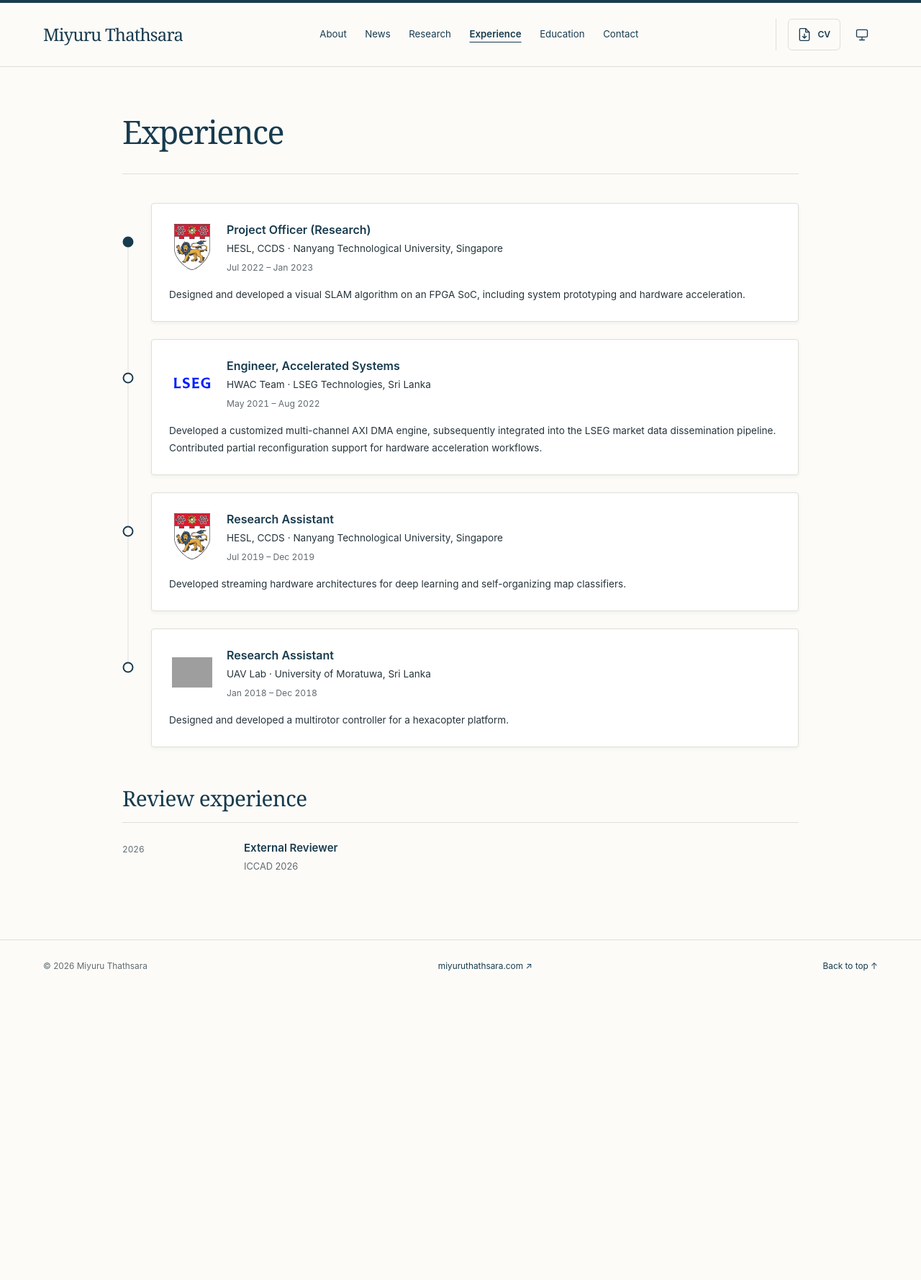
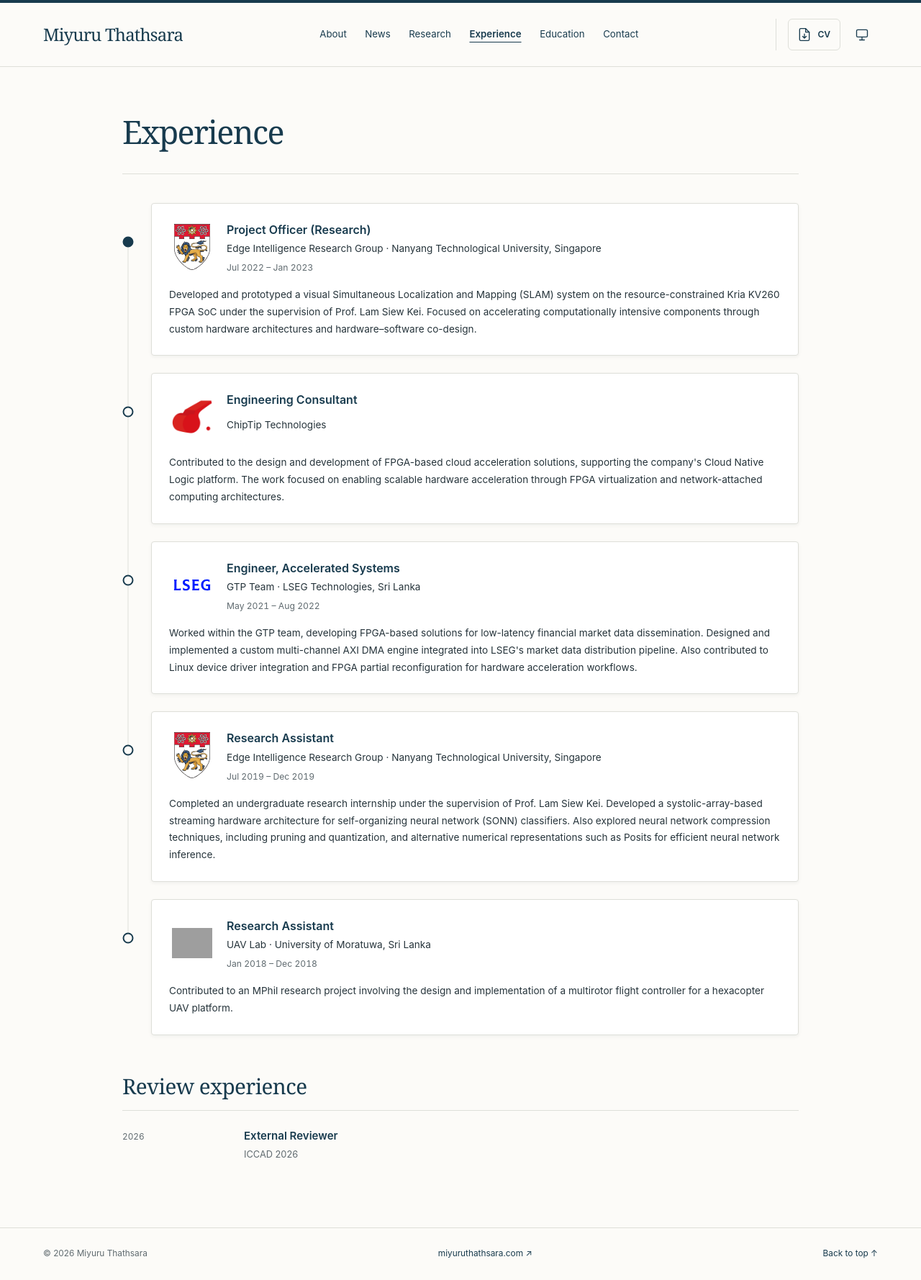
Before and after one commit to MiyuruThathsara/miyuruthathsara.github.io, a Jekyll site: the page built from experience.html, in a window 1280 px wide. Shown: the whole page at 72% size. Built offline with Jekyll 4.4.1, drawn with Linux system fonts in a browser that asks for light colours; before the commit the page ends 1378 px from its top, so only the background shows below that; grey boxes are pictures that could not be loaded.

Commit message:
Update professional experience and add ChipTip consulting role

```diff
--- a/_data/cv.yml
+++ b/_data/cv.yml
@@ -13,9 +13,15 @@ engineering_results:
 # Company-only editing preserves the full source descriptions on the site and academic CV.
 company_roles:
   Project Officer (Research):
-    - Designed and prototyped FPGA-SoC visual SLAM, co-designing algorithms and hardware acceleration.
+    - Co-designed visual SLAM algorithms and custom hardware acceleration on the Kria KV260 FPGA SoC.
+  Engineering Consultant:
+    - Contributed FPGA virtualization and network-attached acceleration to the Cloud Native Logic platform.
   Engineer, Accelerated Systems:
-    - Built a multi-channel AXI DMA engine integrated into LSEG's market data pipeline; contributed partial reconfiguration support.
+    - Built a multi-channel AXI DMA engine for LSEG's low-latency market data pipeline in the GTP team; contributed Linux driver integration and FPGA partial reconfiguration.
+  ntu:Research Assistant:
+    - Developed a systolic-array SONN classifier; explored pruning, quantization and Posits for inference.
+  moratuwa:Research Assistant:
+    - Contributed a hexacopter flight controller to an MPhil UAV research project.
 company_publications:
   fpl2025: Integrated stereo visual SLAM on an FPGA SoC with low-latency feature matching and tracking-driven keyframes; evaluated on benchmarks and real-world sequences.
   fpt2024: Designed a streaming FPGA architecture for spatially uniform keypoint selection with variable input sizes and efficient resource use.
--- a/_data/profile.json
+++ b/_data/profile.json
@@ -30,27 +30,36 @@
       "title": "Project Officer (Research)",
       "date": "Jul 2022 – Jan 2023",
       "organization_id": "ntu",
-      "organization": "HESL, CCDS · Nanyang Technological University, Singapore",
+      "organization": "Edge Intelligence Research Group · Nanyang Technological University, Singapore",
       "paragraphs": [
-        "Designed and developed a visual SLAM algorithm on an FPGA SoC, including system prototyping and hardware acceleration."
+        "Developed and prototyped a visual Simultaneous Localization and Mapping (SLAM) system on the resource-constrained Kria KV260 FPGA SoC under the supervision of Prof. Lam Siew Kei. Focused on accelerating computationally intensive components through custom hardware architectures and hardware–software co-design."
+      ]
+    },
+    {
+      "title": "Engineering Consultant",
+      "date": "",
+      "organization_id": "chiptip",
+      "organization": "ChipTip Technologies",
+      "paragraphs": [
+        "Contributed to the design and development of FPGA-based cloud acceleration solutions, supporting the company's Cloud Native Logic platform. The work focused on enabling scalable hardware acceleration through FPGA virtualization and network-attached computing architectures."
       ]
     },
     {
       "title": "Engineer, Accelerated Systems",
       "date": "May 2021 – Aug 2022",
       "organization_id": "lseg",
-      "organization": "HWAC Team · LSEG Technologies, Sri Lanka",
+      "organization": "GTP Team · LSEG Technologies, Sri Lanka",
       "paragraphs": [
-        "Developed a customized multi-channel AXI DMA engine, subsequently integrated into the LSEG market data dissemination pipeline. Contributed partial reconfiguration support for hardware acceleration workflows."
+        "Worked within the GTP team, developing FPGA-based solutions for low-latency financial market data dissemination. Designed and implemented a custom multi-channel AXI DMA engine integrated into LSEG's market data distribution pipeline. Also contributed to Linux device driver integration and FPGA partial reconfiguration for hardware acceleration workflows."
       ]
     },
     {
       "title": "Research Assistant",
       "date": "Jul 2019 – Dec 2019",
       "organization_id": "ntu",
-      "organization": "HESL, CCDS · Nanyang Technological University, Singapore",
+      "organization": "Edge Intelligence Research Group · Nanyang Technological University, Singapore",
       "paragraphs": [
-        "Developed streaming hardware architectures for deep learning and self-organizing map classifiers."
+        "Completed an undergraduate research internship under the supervision of Prof. Lam Siew Kei. Developed a systolic-array-based streaming hardware architecture for self-organizing neural network (SONN) classifiers. Also explored neural network compression techniques, including pruning and quantization, and alternative numerical representations such as Posits for efficient neural network inference."
       ]
     },
     {
@@ -59,7 +68,7 @@
       "organization_id": "moratuwa",
       "organization": "UAV Lab · University of Moratuwa, Sri Lanka",
       "paragraphs": [
-        "Designed and developed a multirotor controller for a hexacopter platform."
+        "Contributed to an MPhil research project involving the design and implementation of a multirotor flight controller for a hexacopter UAV platform."
       ]
     }
   ],
--- a/_layouts/default.html
+++ b/_layouts/default.html
@@ -18,11 +18,11 @@
     <meta name="twitter:card" content="summary">
     <link rel="icon" href="{{ '/assets/favicon.svg' | relative_url }}" type="image/svg+xml">
     <script src="{{ '/assets/js/theme.js' | relative_url }}?v=20260915-touch"></script>
-    <link rel="stylesheet" href="{{ '/assets/css/style.css' | relative_url }}?v=20261103-mobile-experience">
+    <link rel="stylesheet" href="{{ '/assets/css/style.css' | relative_url }}?v=20261103-experience-content">
     <link rel="stylesheet" href="{{ '/assets/css/tools.css' | relative_url }}?v=20260930-shared">
     <script src="{{ '/assets/js/images.js' | relative_url }}" defer></script>
     <script src="{{ '/assets/js/navigation.js' | relative_url }}?v=20260929-mobile" defer></script>
-    <script src="{{ '/assets/js/cv.js' | relative_url }}?v=20261031-fpl25" type="module"></script>
+    <script src="{{ '/assets/js/cv.js' | relative_url }}?v=20261103-experience-content" type="module"></script>
     <script type="application/ld+json">
       {
         "@context": "https://schema.org",
--- a/assets/css/style.css
+++ b/assets/css/style.css
@@ -203,6 +203,7 @@ summary::marker { color: var(--accent); }
 .experience-list > li:first-child::after { background: var(--heading); }
 .experience-card { padding: 1.5rem; border: 1px solid var(--line); border-radius: 4px; background: var(--card); box-shadow: 0 2px 5px #14252e0d; }
 .experience-card-heading { display: grid; grid-template-columns: 64px minmax(0, 1fr); grid-template-areas: "logo title" "logo organization" "logo date"; align-items: start; column-gap: 1rem; }
+.experience-card-heading--undated { grid-template-areas: "logo title" "logo organization"; }
 .experience-card h2 { grid-area: title; margin: 0 0 0.2rem; font-family: inherit; font-size: 1rem; font-weight: 600; letter-spacing: 0; line-height: 1.5; }
 .experience-organization { grid-area: organization; margin: 0 0 0.2rem; font-size: 0.85rem; }
 .experience-date { grid-area: date; margin: 0; color: var(--muted); font-size: 0.76rem; font-variant-numeric: tabular-nums; }
@@ -280,6 +281,8 @@ summary::marker { color: var(--accent); }
   .experience-list > li::before, .experience-list > li::after { display: none; }
   .experience-card { padding: 1rem; border-radius: 8px; box-shadow: 0 2px 6px #14252e08; }
   .experience-card-heading { grid-template-columns: 60px minmax(0, 1fr); grid-template-areas: "logo title" "logo date" "organization organization"; column-gap: 0.875rem; }
+  .experience-card-heading--undated { grid-template-areas: "logo title" "organization organization"; }
+  .experience-card-heading--undated h2 { align-self: center; }
   .experience-card h2 { margin-bottom: 0.3rem; font-size: 1rem; line-height: 1.4; }
   .experience-date { font-size: 0.75rem; line-height: 1.5; }
   .experience-organization { margin: 0.875rem 0 0; font-size: 0.875rem; line-height: 1.6; }
--- a/assets/js/cv.js
+++ b/assets/js/cv.js
@@ -13,6 +13,7 @@ const records = values => values.map(record => ({
   // Preserve existing selection IDs while displaying institution lines with a separator.
   ...entry(record.title, [record.date, [record.organization, record.institution].filter(Boolean).join(' ')].filter(Boolean).join(' | '), record.paragraphs),
   date: record.date, organization: [record.organization, record.institution].filter(Boolean).join(' · '), coursework: record.coursework,
+  organizationId: record.organization_id,
   institution: record.institution || record.organization, department: record.institution ? record.organization : ''
 }));
 const publications = values => values.map(paper => ({
@@ -72,6 +73,12 @@ function restore() {
     for (const key of Object.keys(state[group])) {
       if (typeof saved?.[group]?.[key] === 'boolean') state[group][key] = saved[group][key];
     }
+  }
+  // Keep include/exclude choices when the research group and LSEG team names change.
+  for (const item of sections.find(section => section.id === 'experience').items) {
+    if (typeof saved?.entries?.[item.id] === 'boolean') continue;
+    const previousId = item.id.replace('Edge Intelligence Research Group', 'HESL, CCDS').replace('GTP Team', 'HWAC Team');
+    if (typeof saved?.entries?.[previousId] === 'boolean') state.entries[item.id] = saved.entries[previousId];
   }
   // Retain explicit certificate choices saved before it moved out of Earlier education.
   const certificate = sections.find(section => section.id === 'education').items.find(item => item.title === 'Certificate Level in Management (CIMA)');
@@ -153,7 +160,8 @@ function model() {
         if (id === 'research') values = [wording.research_focus];
         if (item.cvId && wording.publications[item.cvId]) values = [wording.publications[item.cvId]];
         if (state.audience === 'company') {
-          if (id === 'experience' && wording.company_roles[item.title]) values = wording.company_roles[item.title];
+          const companyRole = wording.company_roles[`${item.organizationId}:${item.title}`] || wording.company_roles[item.title];
+          if (id === 'experience' && companyRole) values = companyRole;
           if (item.cvId && wording.company_publications[item.cvId]) values = [wording.company_publications[item.cvId]];
           if (id === 'education' && item.title.startsWith('Doctor of Philosophy')) values = ['Final-year candidate (in progress).'];
         }
--- a/experience.html
+++ b/experience.html
@@ -5,18 +5,19 @@ section: experience
 permalink: /experience/
 description: Research and engineering experience in FPGA systems, embedded intelligence, and hardware acceleration.
 ---
-<ol class="experience-list" aria-label="Employment history, most recent first">
+<ol class="experience-list" aria-label="Professional experience">
   {% for record in site.data.profile.experience %}
   {% assign organization = site.data.organizations[record.organization_id] %}
+  {% assign record_date = record.date | default: '' %}
   <li>
     <article class="experience-card" aria-labelledby="experience-role-{{ forloop.index }}">
-      <header class="experience-card-heading">
+      <header class="experience-card-heading{% if record_date == '' %} experience-card-heading--undated{% endif %}">
         <div class="organization-logo">
           <img src="{{ organization.logo | relative_url }}" alt="{{ organization.name | escape }} logo" width="{{ organization.width }}" height="{{ organization.height }}" decoding="async">
         </div>
         <h2 id="experience-role-{{ forloop.index }}">{{ record.title | escape }}</h2>
         <p class="experience-organization">{{ record.organization | escape }}</p>
-        <p class="experience-date">{{ record.date | escape }}</p>
+        {% if record_date != '' %}<p class="experience-date">{{ record_date | escape }}</p>{% endif %}
       </header>
       <div class="experience-description">
         {% for paragraph in record.paragraphs %}<p>{{ paragraph | escape }}</p>{% endfor %}
```
Also changed, not shown: _data/organizations.yml (+7 -0 lines), tests/profile.test.mjs (+21 -2 lines), assets/img/logos/chiptip.png (added).
